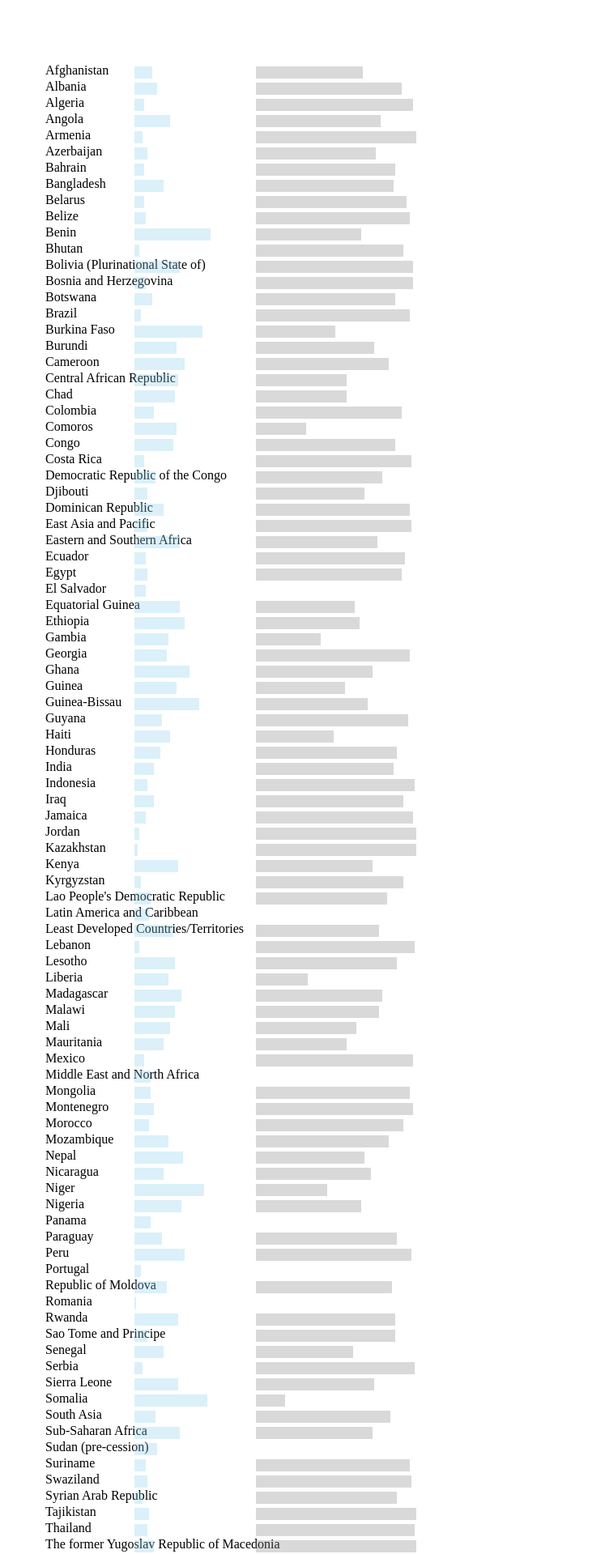
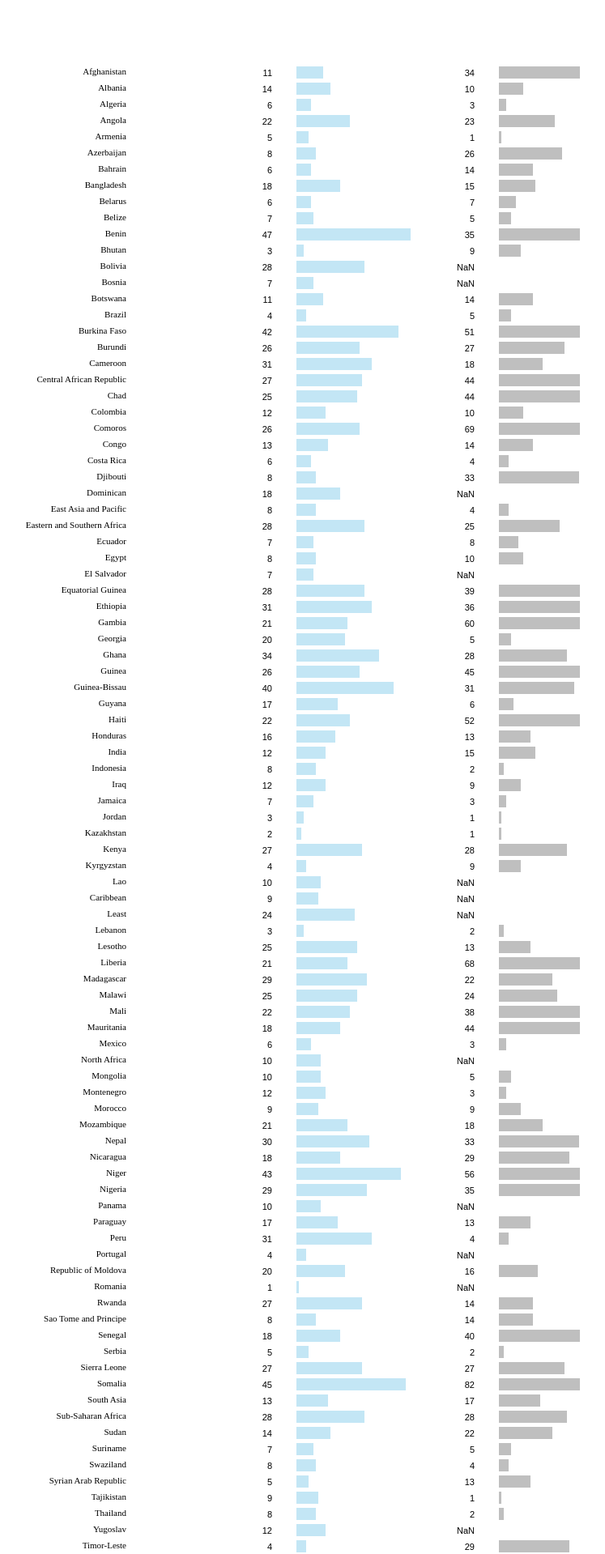
Before and after one commit to kimjihee/kimjihee.github.io, a Jekyll site: the page child labour.html, which Jekyll copies as it is, in a window 1280 px wide. Shown: the top 1919 px of the page at 81% size, without its empty margins (40-787 px from the left). Built offline with Jekyll 4.4.1, drawn with Linux system fonts in a browser that asks for light colours; some of the changed text lies outside the part shown.

Commit message:
child labour modification

```diff
--- a/child labour.html
+++ b/child labour.html
@@ -9,23 +9,28 @@
             top: 2rem;
             width: 4rem;
         }
-        .iamSvg {position:absolute;
-        top:2rem;
-        left:3rem;}
 
-        p { color: black;
+        .iamSvg {
+            position: absolute;
+            top: 2rem;
+            left: 3rem;
+        }
+
+        p {
+            color: black;
             padding-left: 1rem;
-            font-size:0.8rem;
-            margin:0;
-            padding:12;
+            font-size: 0.8rem;
+            margin: 0;
+            padding: 12;
         }
+        .label {text-align:right;}
 
     </style>
     <script src="d3.min.js" type="text/javascript"></script>
 </head>
 
 <body>
-    <svg height="2000" width="700" class="iamSvg">
+    <svg height="3000" width="700" class="iamSvg">
     </svg>
 
     <p> </p>
@@ -58,14 +101,14 @@
                 });
                 attend.forEach(function (row) {
                     var key = row['Country'];
-                    if(!mergedDict[key]) {
+                    if (!mergedDict[key]) {
                         mergedDict[key] = row;
                     } else {
                         mergedDict[key]['Attend'] = row['Attend'];
                     }
                 });
                 var mergedData = [];
-                for(var key in mergedDict) {
+                for (var key in mergedDict) {
                     mergedData.push(mergedDict[key]);
                 }
 
@@ -86,14 +129,19 @@
             });
         });
 
+        // Draw
 
         function redraw() {
             var rects = d3.select('svg').selectAll('.label').data(dataSet);
             rects.enter()
                 .append('text')
                 .attr('class', 'label')
-                        .attr('x', 40)
-                        .attr('fill', 'black');
+                .attr('x', 140)
+                .attr('fill', 'black')
+                .attr('text-anchor','end')
+            .attr('font-size', '11px')
+            ;
+            //숫자를 넣어보려고 했는데 잘 안됐는데 도대체 이건 뭔지 모르겠어요.이것은 텍스트를 넣은것이다!!!!!!!!!!!!!!!!!!!!!!!!!!!
 
             // Exit
             rects.exit()
@@ -103,18 +151,21 @@
             rects.attr('y', function (_, i) {
                     return 20 + i * 20;
                 })
-                    .text(function(d) {return d['Country'];});
+                .text(function (d) {
+                    return d['Country'];
+                });
 
             var rects = d3.select('svg').selectAll('.labour').data(dataSet);
+
 
             rects.enter()
                 .append('rect')
                 .attr('class', 'labour')
-                        .attr('x', 150)
+                .attr('x', 350)
                 .attr('width', 0)
                 .attr('height', 15)
                 .attr('fill', 'skyblue')
-                        .attr('fill-opacity','0.3');
+                .attr('fill-opacity', '0.5');
 
             // Exit
             rects.exit()
@@ -126,19 +177,53 @@
                 })
                 .transition()
                 .attr('width', function (d) {
-                            return (d['Labour'] || 0) * 2;
+                    return (d['Labour'] || 0) * 3;
                 });
+
+
+            rects.enter()
+                .append('text')
+                .text(function (d) {
+                    return d['Labour'];
+                })
+                .attr('x', 320)
+                .attr('y', function (_, i) {
+                    return 21.5 + i * 20;
+                })
+                .attr('font-family', 'sans-serif')
+                .attr('font-size', '11px')
+                .attr('fill', 'black')
+            .attr('text-anchor','end');
+            // 이부분은 그래프에 숫자를 넣어보려고 햇는데 잘 안됐어요.
+
+            // attend data.
 
             var rects = d3.select('svg').selectAll('.attend').data(dataSet);
 
             rects.enter()
+                .append('text')
+                .text(function (d) {
+                    return (100-d['Attend']);
+                })
+                .attr('x', 570)
+                .attr('y', function (_, i) {
+                    return 21.5 + i * 20;
+
+
+                })
+                .attr('font-family', 'sans-serif')
+                .attr('font-size', '11px')
+                .attr('fill', 'black')
+            .attr('text-anchor','end'); // 이걸 아래로 옮겼더니 실행이 안됐는데 위로 옮기니까 되었어요!!!!!!!!
+
+            rects.enter()
                 .append('rect')
                 .attr('class', 'attend')
-                        .attr('x', 300)
+                .attr('x', 600)
                 .attr('width', 0)
                 .attr('height', 15)
                 .attr('fill', 'grey')
-                    .attr('fill-opacity','0.3');
+                .attr('fill-opacity', '0.5');
 
             // Exit
             rects.exit()
@@ -150,19 +235,19 @@
                 })
                 .transition()
                 .attr('width', function (d) {
-                        return (d['Attend'] || 0) * 2;
+                    return (100 - d['Attend'] || 0) * 3;
                 });
         }
+
+
 
         function write() {
             var countryName = d3.select('body').selectAll('p').data(dataSet);
             countryName.enter()
-                .append('p').text(function(d){return d['Country'];});
+                .append('p').text(function (d) {
+                    return d['Country'];
+                });//여기에 attr ('text-align','center') 했는데 안됐어요!!!!!!!!!!!!!!!!!!!!!!   .attr('class','countryName').countryName {text-align:center;}
         }
-
-
-
-
     </script>
 </body>
 
--- a/data/Child_labour.csv
+++ b/data/Child_labour.csv
@@ -35,12 +35,12 @@ Benin,Total 5-14 yr,2002-2011,46
 Bhutan,Male 5-14 yr,2002-2011,3
 Bhutan,Female 5-14 yr,2002-2011,3
 Bhutan,Total 5-14 yr,2002-2011,3
-Bolivia (Plurinational State of),Male 5-14 yr,2002-2011,28
-Bolivia (Plurinational State of),Female 5-14 yr,2002-2011,24
-Bolivia (Plurinational State of),Total 5-14 yr,2002-2011,26
-Bosnia and Herzegovina,Male 5-14 yr,2002-2011,7
-Bosnia and Herzegovina,Female 5-14 yr,2002-2011,4
-Bosnia and Herzegovina,Total 5-14 yr,2002-2011,5
+Bolivia ,Male 5-14 yr,2002-2011,28
+Bolivia,Female 5-14 yr,2002-2011,24
+Bolivia,Total 5-14 yr,2002-2011,26
+Bosnia ,Male 5-14 yr,2002-2011,7
+Bosnia ,Female 5-14 yr,2002-2011,4
+Bosnia ,Total 5-14 yr,2002-2011,5
 Botswana,Male 5-14 yr,2002-2011,11
 Botswana,Female 5-14 yr,2002-2011,7
 Botswana,Total 5-14 yr,2002-2011,9
@@ -75,15 +75,15 @@ Congo,Total 5-14 yr,2002-2011,25
 Costa Rica,Male 5-14 yr,2002-2011,6
 Costa Rica,Female 5-14 yr,2002-2011,3
 Costa Rica,Total 5-14 yr,2002-2011,5
-Democratic Republic of the Congo,Male 5-14 yr,2002-2011,13
-Democratic Republic of the Congo,Female 5-14 yr,2002-2011,17
-Democratic Republic of the Congo,Total 5-14 yr,2002-2011,15
+Congo,Male 5-14 yr,2002-2011,13
+Congo,Female 5-14 yr,2002-2011,17
+Congo,Total 5-14 yr,2002-2011,15
 Djibouti,Male 5-14 yr,2002-2011,8
 Djibouti,Female 5-14 yr,2002-2011,8
 Djibouti,Total 5-14 yr,2002-2011,8
-Dominican Republic,Male 5-14 yr,2002-2011,18
-Dominican Republic,Female 5-14 yr,2002-2011,8
-Dominican Republic,Total 5-14 yr,2002-2011,13
+Dominican,Male 5-14 yr,2002-2011,18
+Dominican,Female 5-14 yr,2002-2011,8
+Dominican,Total 5-14 yr,2002-2011,13
 East Asia and Pacific,Male 5-14 yr,2002-2011,8
 East Asia and Pacific,Female 5-14 yr,2002-2011,7
 East Asia and Pacific,Total 5-14 yr,2002-2011,8
@@ -154,15 +154,15 @@ Kenya,Total 5-14 yr,2002-2011,26
 Kyrgyzstan,Male 5-14 yr,2002-2011,4
 Kyrgyzstan,Female 5-14 yr,2002-2011,3
 Kyrgyzstan,Total 5-14 yr,2002-2011,4
-Lao People's Democratic Republic,Male 5-14 yr,2002-2011,10
-Lao People's Democratic Republic,Female 5-14 yr,2002-2011,13
-Lao People's Democratic Republic,Total 5-14 yr,2002-2011,11
-Latin America and Caribbean,Male 5-14 yr,2002-2011,9
-Latin America and Caribbean,Female 5-14 yr,2002-2011,7
-Latin America and Caribbean,Total 5-14 yr,2002-2011,9
-Least Developed Countries/Territories,Male 5-14 yr,2002-2011,24
-Least Developed Countries/Territories,Female 5-14 yr,2002-2011,22
-Least Developed Countries/Territories,Total 5-14 yr,2002-2011,23
+Lao,Male 5-14 yr,2002-2011,10
+Lao,Female 5-14 yr,2002-2011,13
+Lao,Total 5-14 yr,2002-2011,11
+Caribbean,Male 5-14 yr,2002-2011,9
+Caribbean,Female 5-14 yr,2002-2011,7
+Caribbean,Total 5-14 yr,2002-2011,9
+Least,Male 5-14 yr,2002-2011,24
+Least,Female 5-14 yr,2002-2011,22
+Least,Total 5-14 yr,2002-2011,23
 Lebanon,Male 5-14 yr,2002-2011,3
 Lebanon,Female 5-14 yr,2002-2011,1
 Lebanon,Total 5-14 yr,2002-2011,2
@@ -187,9 +187,9 @@ Mauritania,Total 5-14 yr,2002-2011,16
 Mexico,Male 5-14 yr,2002-2011,6
 Mexico,Female 5-14 yr,2002-2011,5
 Mexico,Total 5-14 yr,2002-2011,5
-Middle East and North Africa,Male 5-14 yr,2002-2011,10
-Middle East and North Africa,Female 5-14 yr,2002-2011,8
-Middle East and North Africa,Total 5-14 yr,2002-2011,9
+North Africa,Male 5-14 yr,2002-2011,10
+North Africa,Female 5-14 yr,2002-2011,8
+North Africa,Total 5-14 yr,2002-2011,9
 Mongolia,Male 5-14 yr,2002-2011,10
 Mongolia,Female 5-14 yr,2002-2011,11
 Mongolia,Total 5-14 yr,2002-2011,10
@@ -256,9 +256,9 @@ South Asia,Total 5-14 yr,2002-2011,12
 Sub-Saharan Africa,Male 5-14 yr,2002-2011,28
 Sub-Saharan Africa,Female 5-14 yr,2002-2011,26
 Sub-Saharan Africa,Total 5-14 yr,2002-2011,27
-Sudan (pre-cession),Male 5-14 yr,2002-2011,14
-Sudan (pre-cession),Female 5-14 yr,2002-2011,12
-Sudan (pre-cession),Total 5-14 yr,2002-2011,13
+Sudan,Male 5-14 yr,2002-2011,14
+Sudan ,Female 5-14 yr,2002-2011,12
+Sudan ,Total 5-14 yr,2002-2011,13
 Suriname,Male 5-14 yr,2002-2011,7
 Suriname,Female 5-14 yr,2002-2011,5
 Suriname,Total 5-14 yr,2002-2011,6
@@ -274,9 +274,9 @@ Tajikistan,Total 5-14 yr,2002-2011,10
 Thailand,Male 5-14 yr,2002-2011,8
 Thailand,Female 5-14 yr,2002-2011,8
 Thailand,Total 5-14 yr,2002-2011,8
-The former Yugoslav Republic of Macedonia,Male 5-14 yr,2002-2011,12
-The former Yugoslav Republic of Macedonia,Female 5-14 yr,2002-2011,13
-The former Yugoslav Republic of Macedonia,Total 5-14 yr,2002-2011,13
+Yugoslav ,Male 5-14 yr,2002-2011,12
+Yugoslav ,Female 5-14 yr,2002-2011,13
+Yugoslav,Total 5-14 yr,2002-2011,13
 Timor-Leste,Male 5-14 yr,2002-2011,4
 Timor-Leste,Female 5-14 yr,2002-2011,4
 Timor-Leste,Total 5-14 yr,2002-2011,4
@@ -295,15 +295,15 @@ Uganda,Total 5-14 yr,2002-2011,25
 Ukraine,Male 5-14 yr,2002-2011,8
 Ukraine,Female 5-14 yr,2002-2011,7
 Ukraine,Total 5-14 yr,2002-2011,7
-United Republic of Tanzania,Male 5-14 yr,2002-2011,23
-United Republic of Tanzania,Female 5-14 yr,2002-2011,19
-United Republic of Tanzania,Total 5-14 yr,2002-2011,21
+Tanzania,Male 5-14 yr,2002-2011,23
+Tanzania,Female 5-14 yr,2002-2011,19
+Tanzania,Total 5-14 yr,2002-2011,21
 Uruguay,Male 5-14 yr,2002-2011,8
 Uruguay,Female 5-14 yr,2002-2011,8
 Uruguay,Total 5-14 yr,2002-2011,8
-Venezuela (Bolivarian Republic of),Male 5-14 yr,2002-2011,9
-Venezuela (Bolivarian Republic of),Female 5-14 yr,2002-2011,6
-Venezuela (Bolivarian Republic of),Total 5-14 yr,2002-2011,8
+Venezuela ,Male 5-14 yr,2002-2011,9
+Venezuela ,Female 5-14 yr,2002-2011,6
+Venezuela ,Total 5-14 yr,2002-2011,8
 Viet Nam,Male 5-14 yr,2002-2011,7
 Viet Nam,Female 5-14 yr,2002-2011,7
 Viet Nam,Total 5-14 yr,2002-2011,7
```
Also changed, not shown: other parts of child labour.html (+38 -0 lines). Lines whose indentation alone changed are shown as unchanged.
